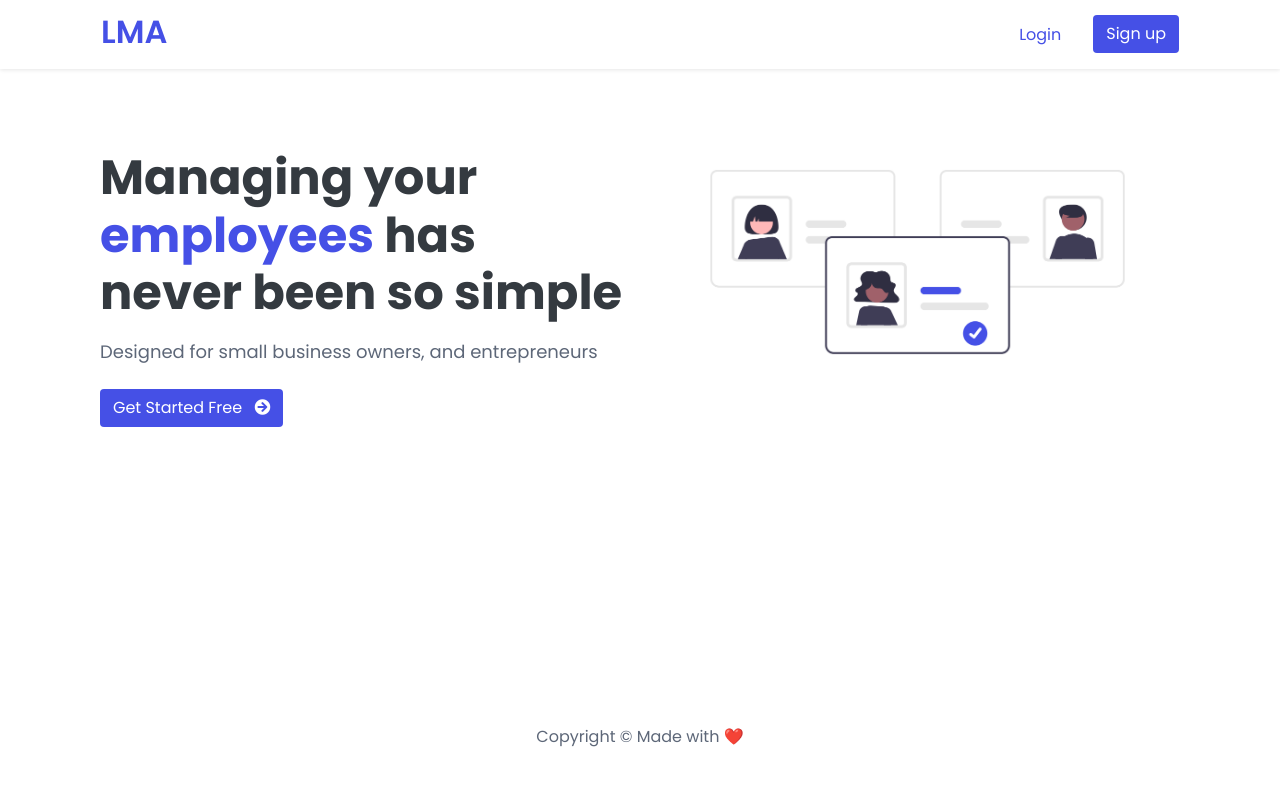
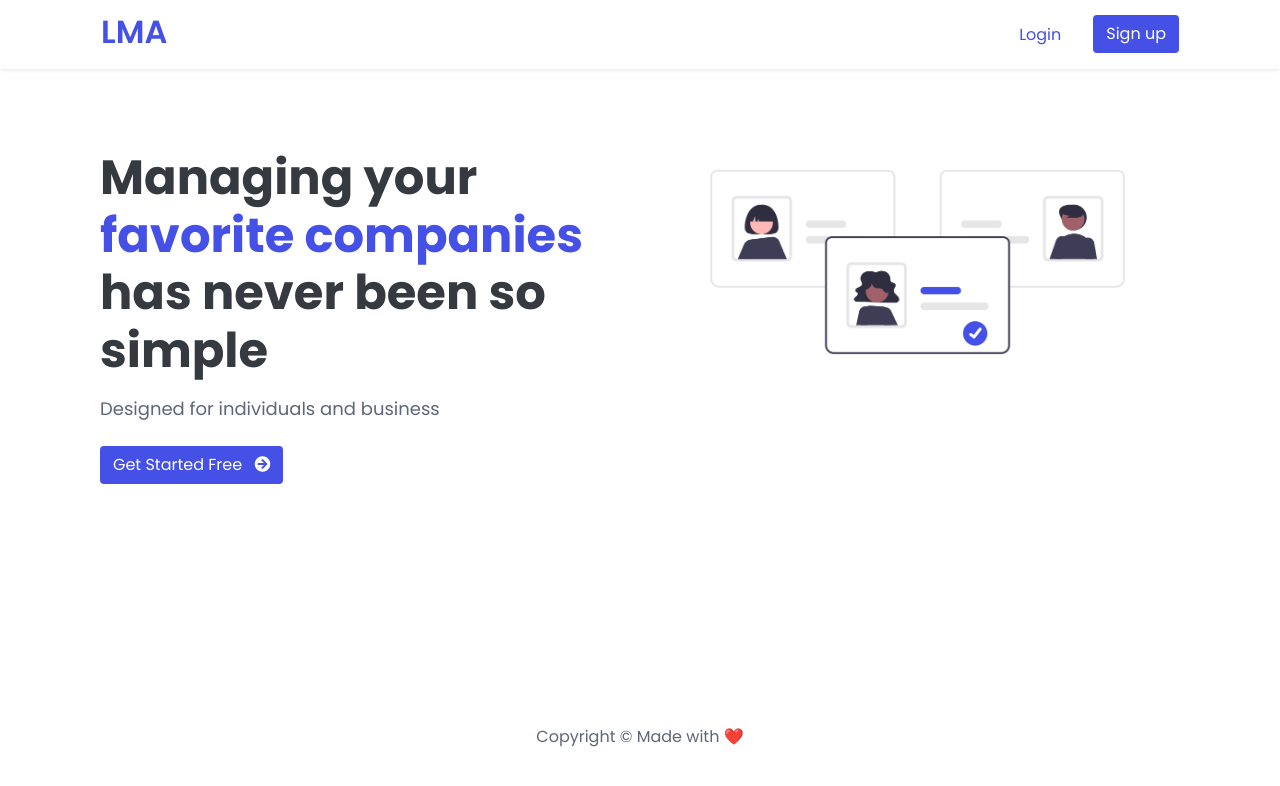
Before and after one commit to remiljw/mmogo-frontend, a React (Create React App) app: page / in a window 1280 px wide. Shown: the top 786 px of the page. Built offline with nearby package versions, Linux system fonts and the light colour scheme.

Commit message:
removed unused vars
added new packages

```diff
--- a/package.json
+++ b/package.json
@@ -17,6 +17,7 @@
     "react-router-bootstrap": "^0.25.0",
     "react-router-dom": "^5.2.0",
     "react-scripts": "4.0.1",
+    "react-toastify": "^7.0.3",
     "redux": "^4.0.5",
     "redux-devtools-extension": "^2.13.8",
     "redux-thunk": "^2.3.0",
--- a/src/actions/companyAction.js
+++ b/src/actions/companyAction.js
@@ -105,7 +105,6 @@ export const addFavorite = (id) => async (dispatch, getState) => {
           ? error.response.data.message
           : error.message,
     });
-    console.log(error.response.data);
   }
 };
 
@@ -128,7 +127,6 @@ export const deleteFavorite = (id) => async (dispatch, getState) => {
       `${url}/api/fav/${id}`,
       config
     );
-    console.log(data);
     dispatch({
       type: FAVORITES_DELETE_SUCCESS,
       payload: data,
--- a/src/components/Header.js
+++ b/src/components/Header.js
@@ -13,7 +13,7 @@ const Header = ({ history }) => {
   const { userInfo } = userLogin;
 
   const userDetails = useSelector((state) => state.userDetails);
-  const { loading, error, user } = userDetails;
+  const { user } = userDetails;
 
   const logoutHandler = () => {
     //LOGOUT
@@ -49,7 +49,7 @@ const Header = ({ history }) => {
               <ul class="navbar-nav ml-lg-auto">
                 {userInfo ? (
                   <NavDropdown
-                    title={`${user.email}`}
+                    title={`${user.username}`}
                     id="username"
                   >
                     <LinkContainer to="/dashboard">
--- a/src/components/HeroSection.js
+++ b/src/components/HeroSection.js
@@ -9,11 +9,11 @@ const HeroSection = () => {
           <div className="row">
             <div className="col-12 col-lg-6 pt-3 mb-5 mb-lg-0">
               <h1 className="site-headline font-weight-bold mb-3 text-dark">
-                Managing your <span className="hero-fancy-text">employees</span>{" "}
+                Managing your <span className="hero-fancy-text">favorite companies</span>{" "}
                 has never been so simple
               </h1>
               <div className="site-tagline mb-4">
-                Designed for small business owners, and entrepreneurs
+                Designed for individuals and business
               </div>
               <div className="cta-btns mb-lg-3">
                 <Link className="btn custom-btn-primary mr-2 mb-3" to="/login">
--- a/src/screens/ActivateScreen.js
+++ b/src/screens/ActivateScreen.js
@@ -1,6 +1,4 @@
-import { Link } from "react-router-dom";
-import { Form, Row, Col } from "react-bootstrap";
-import React, { useState, useEffect } from "react";
+import React, { useEffect, } from "react";
 import { useParams } from "react-router";
 import { useDispatch, useSelector } from "react-redux";
 import Loader from "../components/Loader";
--- a/src/screens/NewPasswordScreen.js
+++ b/src/screens/NewPasswordScreen.js
@@ -1,6 +1,5 @@
-import { Link } from "react-router-dom";
-import { Form, Row, Col } from "react-bootstrap";
-import React, { useState, useEffect } from "react";
+import { Form,  } from "react-bootstrap";
+import React, { useState,  } from "react";
 import { useDispatch, useSelector } from "react-redux";
 import { useParams } from "react-router";
 import Loader from "../components/Loader";
--- a/src/screens/RegisterScreen.js
+++ b/src/screens/RegisterScreen.js
@@ -1,6 +1,6 @@
 import { Link } from "react-router-dom";
 import { Form, Row, Col } from "react-bootstrap";
-import React, { useState, useEffect } from "react";
+import React, { useState,} from "react";
 import { useDispatch, useSelector } from "react-redux";
 
 import Loader from "../components/Loader";
--- a/src/screens/ResetPasswordScreen.js
+++ b/src/screens/ResetPasswordScreen.js
@@ -1,6 +1,5 @@
-import { Link } from "react-router-dom";
-import { Form, Row, Col } from "react-bootstrap";
-import React, { useState, useEffect } from "react";
+import { Form, } from "react-bootstrap";
+import React, { useState, } from "react";
 import { useDispatch, useSelector } from "react-redux";
 
 import Loader from "../components/Loader";
```
Also changed, not shown: src/components/CompanyComponent.js (+4 -6 lines), 1 other file (tests, documents, lock files or other folders).
